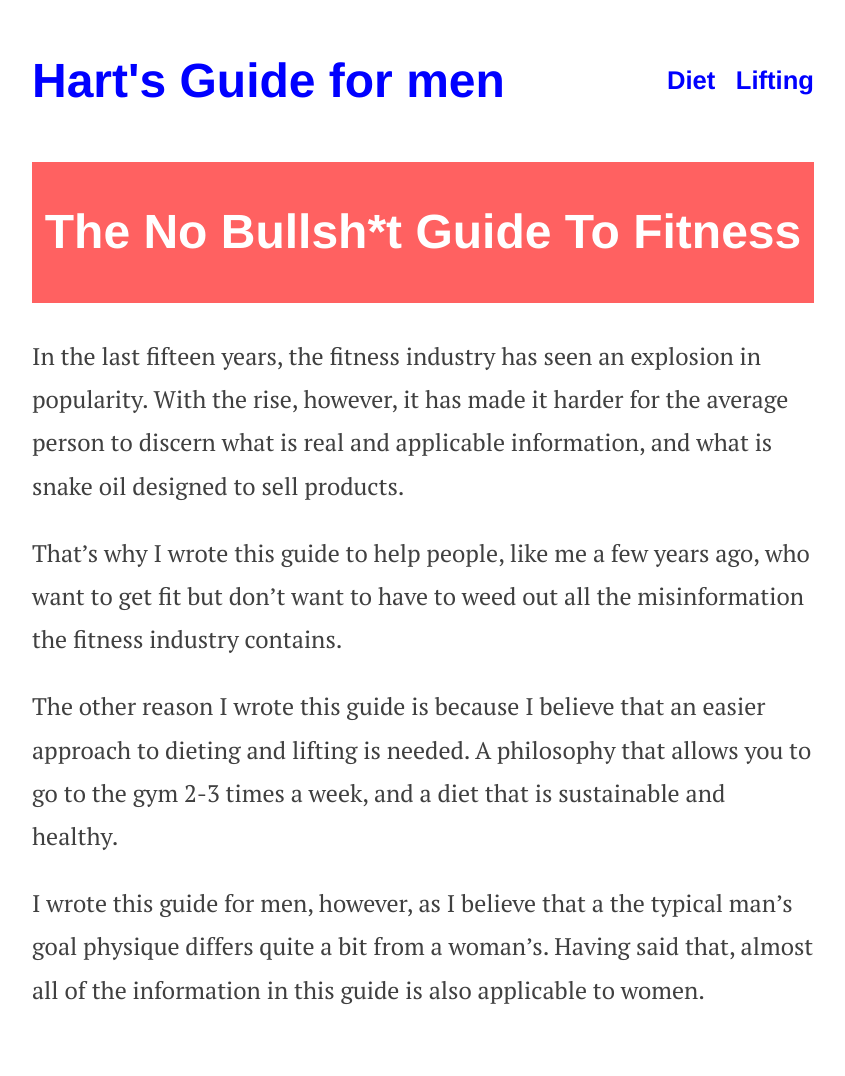
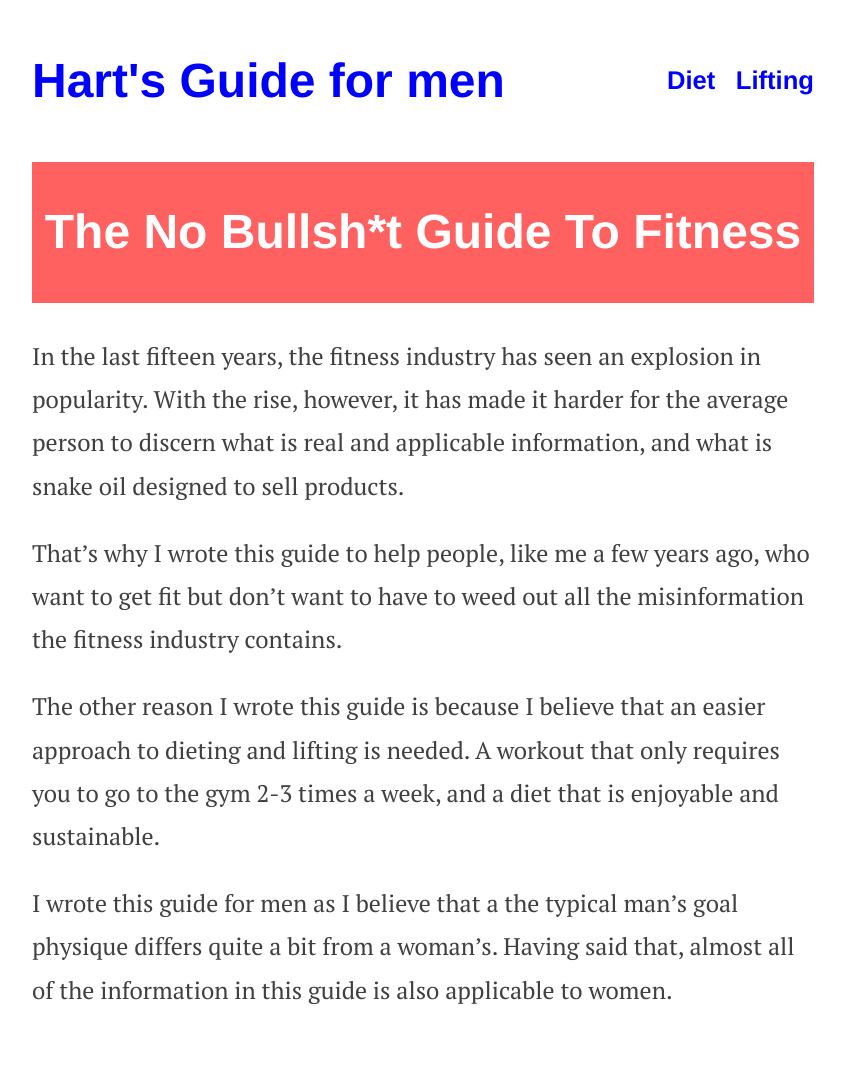
Before and after one commit to andhart/hartsguide, a Jekyll site: the page built from index.md, in a window 1280 px wide. Shown: the whole page, without its empty margins (217-1062 px from the left). Built offline with Jekyll 4.4.1, drawn with Linux system fonts in a browser that asks for light colours.

Commit message:
Changed some words

```diff
--- a/index.md
+++ b/index.md
@@ -11,6 +11,6 @@ In the last fifteen years, the fitness industry has seen an explosion in popular
 
 That's why I wrote this guide to help people, like me a few years ago, who want to get fit but don’t want to have to weed out all the misinformation the fitness industry contains.
 
-The other reason I wrote this guide is because I believe that an easier approach to dieting and lifting is needed. A philosophy that allows you to go to the gym 2-3 times a week, and a diet that is sustainable and healthy.
+The other reason I wrote this guide is because I believe that an easier approach to dieting and lifting is needed. A workout that only requires you to go to the gym 2-3 times a week, and a diet that is enjoyable and sustainable.
 
-I wrote this guide for men, however, as I believe that a the typical man's goal physique differs quite a bit from a woman's. Having said that, almost all of the information in this guide is also applicable to women.
+I wrote this guide for men as I believe that a the typical man's goal physique differs quite a bit from a woman's. Having said that, almost all of the information in this guide is also applicable to women.
```
